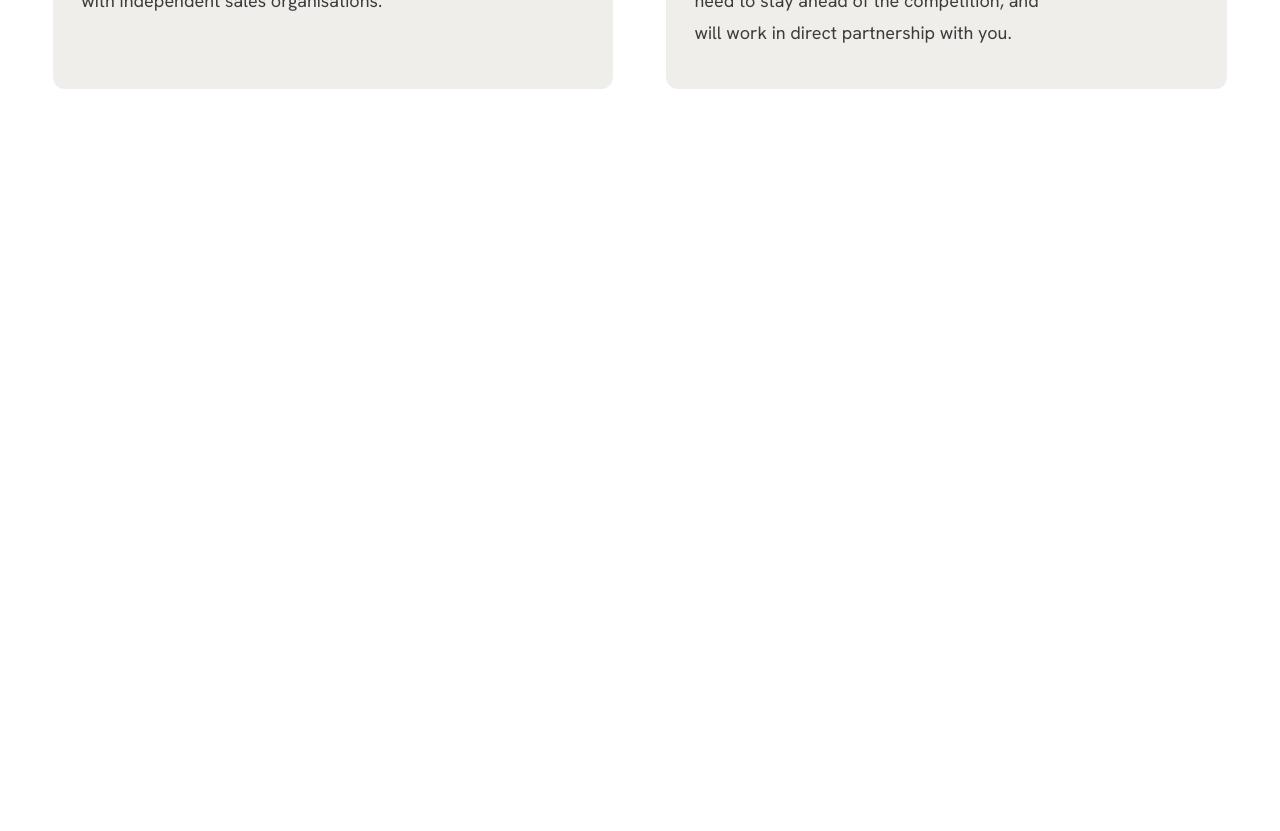
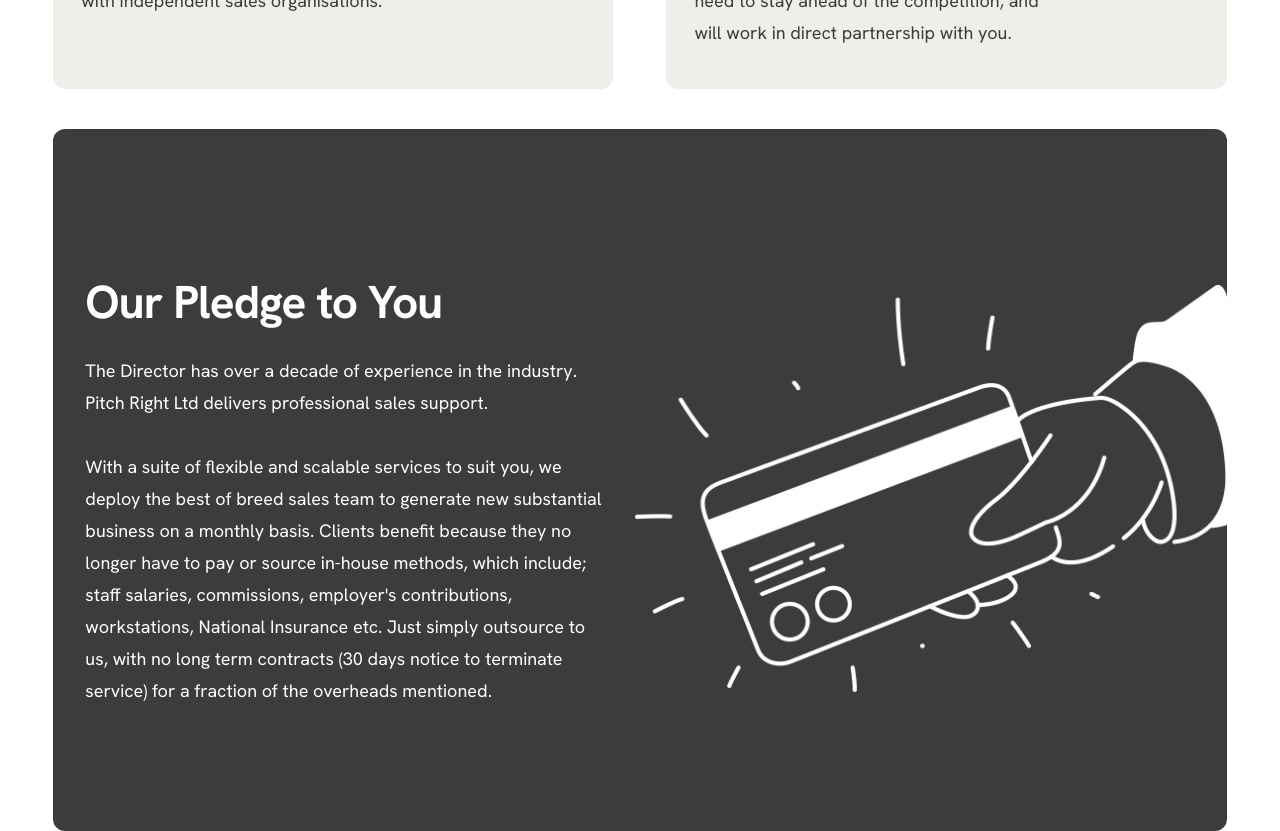
Before and after one commit to Yamin39/pitch-right, a React (Vite) app: page / in a window 1280 px wide. Shown: the part 6020-6851 px from the top of the page. Before the commit the page ends 6149 px from the top, so only its background shows below. Built offline with nearby package versions, Linux system fonts and the light colour scheme.

Commit message:
added why choose us section

```diff
--- a/src/components/Navbar/Navbar.jsx
+++ b/src/components/Navbar/Navbar.jsx
@@ -13,7 +13,7 @@ const Navbar = () => {
         <a href="#services">Services</a>
       </li>
       <li className="nav-link">
-        <a href="#">Why Choose us</a>
+        <a href="#WhyChooseUs">Why Choose us</a>
       </li>
       <li className="nav-link">
         <a href="#">Ask Away</a>
--- /dev/null
+++ b/src/components/WhyChooseUs/WhyChooseUs.jsx
@@ -0,0 +1,37 @@
+import handIcon from "../../assets/images/hand.png";
+
+const WhyChooseUs = () => {
+  return (
+    <div
+      id="WhyChooseUs"
+      className="flex gap-8 md:gap-0 flex-col md:flex-row items-center justify-between text-white bg-[#3c3c3c] rounded-xl pt-[8.75rem] pb-[7.75rem]"
+    >
+      <div className="pl-8 pr-8 md:pr-0" data-aos="fade-up" data-aos-delay="100" data-aos-once={true} data-aos-duration="600">
+        <h2 className="text-[2.875rem] -tracking-[1px] leading-[4.125rem] font-bold">Our Pledge to You</h2>
+        <p className="max-w-[32.375rem] sm:max-w-full md:max-w-[32.375rem] text-lg leading-8 mt-5">
+          The Director has over a decade of experience in the industry. Pitch Right Ltd delivers professional sales support.
+          <br />
+          <br />
+          With a suite of flexible and scalable services to suit you, we deploy the best of breed sales team to generate new substantial business on a monthly
+          basis. Clients benefit because they no longer have to pay or source in-house methods, which include; staff salaries, commissions, employer&apos;s
+          contributions, workstations, National Insurance etc. Just simply outsource to us, with no long term contracts (30 days notice to terminate service)
+          for a fraction of the overheads mentioned.
+        </p>
+      </div>
+
+      <div className="px-5 sm:px-0">
+        <div
+          className="max-w-[37rem]"
+          data-aos={window.innerWidth > 768 ? "fade-left" : "fade-up"}
+          data-aos-delay="100"
+          data-aos-once={true}
+          data-aos-duration="800"
+        >
+          <img className="w-full" src={handIcon} />
+        </div>
+      </div>
+    </div>
+  );
+};
+
+export default WhyChooseUs;
--- a/src/pages/Home.jsx
+++ b/src/pages/Home.jsx
@@ -5,6 +5,7 @@ import MoreServices from "../components/MoreServices/MoreServices";
 import Navbar from "../components/Navbar/Navbar";
 import Services from "../components/Services/Services";
 import Testimonials from "../components/Testimonials/Testimonials";
+import WhyChooseUs from "../components/WhyChooseUs/WhyChooseUs";
 
 const Home = () => {
   return (
@@ -27,6 +28,7 @@ const Home = () => {
       </div>
       <div className="max-w-[1201px] w-11/12 mx-auto font-hanken">
         <AboutUs></AboutUs>
+        <WhyChooseUs></WhyChooseUs>
       </div>
     </>
   );
```
Also changed, not shown: src/assets/images/hand.png (added).
